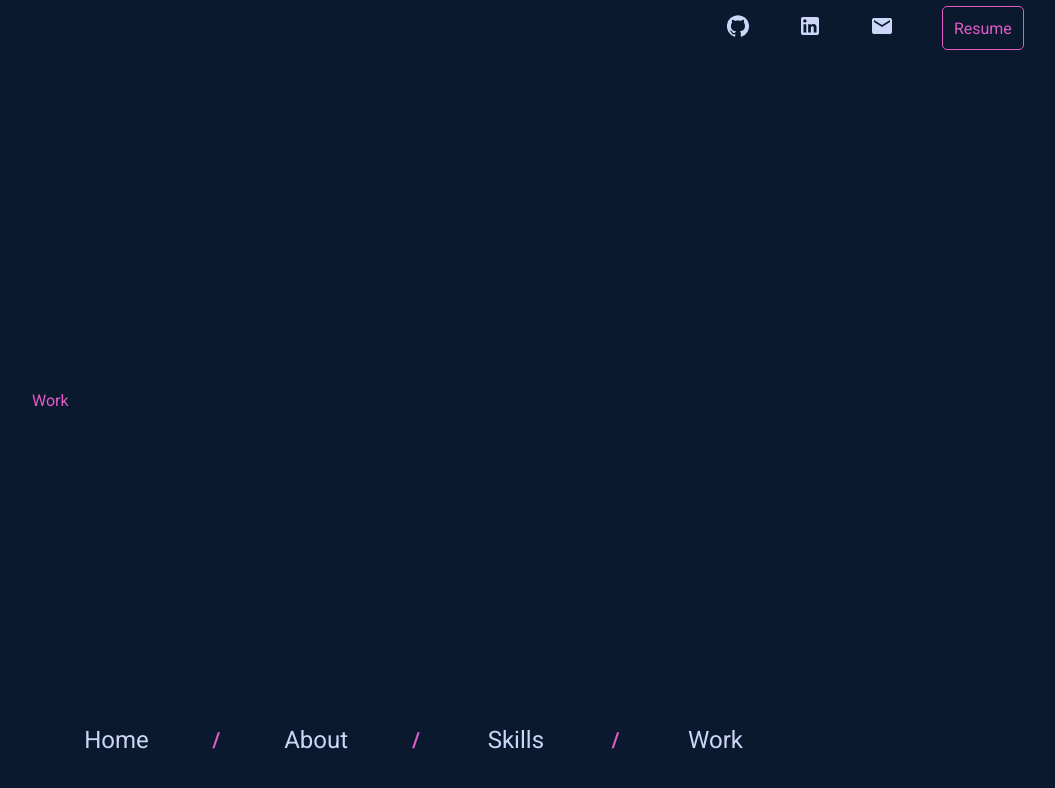
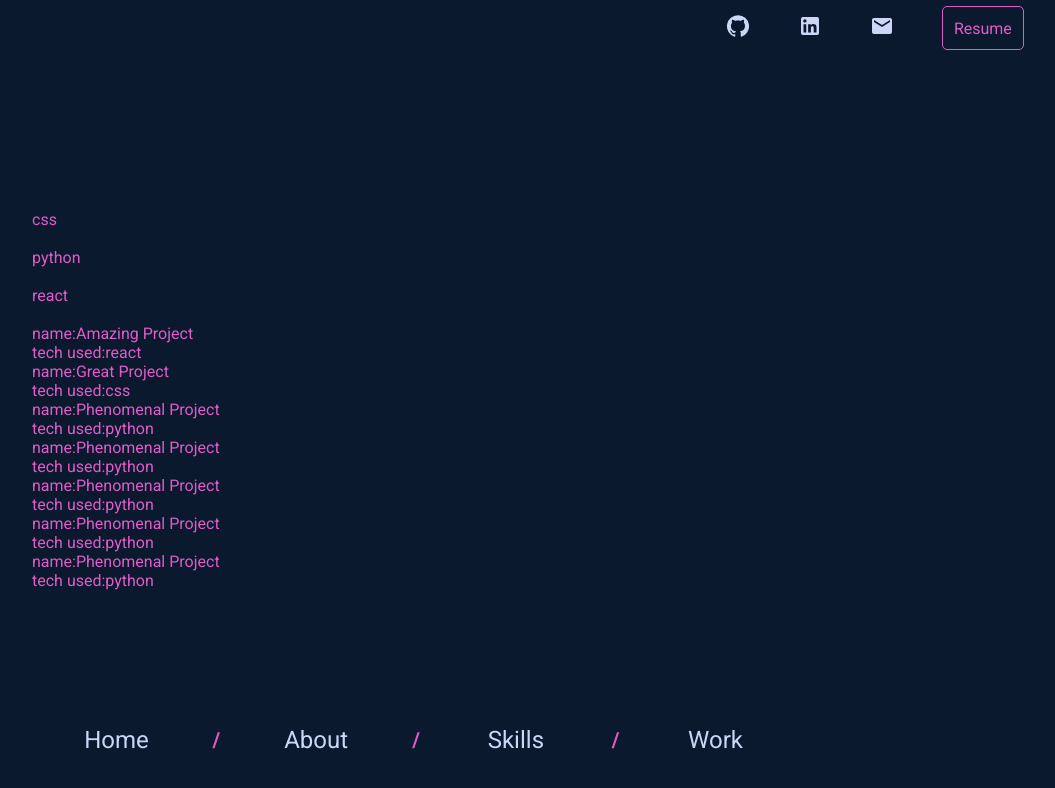
Before and after one commit to treneff/portfolio-react, a React (Create React App) app: page /work in a window 1280 px wide. Shown: the top 788 px of the page, without its empty margins (224-1279 px from the left). Built offline with nearby package versions, Linux system fonts and the light colour scheme.

Commit message:
added project section and project filter]

```diff
--- /dev/null
+++ b/src/components/Project.js
@@ -0,0 +1,5 @@
+const Project = ({name,technology}) => {
+    return <li>name:{name}<br></br>tech used:{technology}</li>;
+};
+
+export default Project;
--- /dev/null
+++ b/src/components/ProjectList.js
@@ -0,0 +1,38 @@
+import Project from './Project';
+import { useState } from 'react';
+const allProjects =[
+    { name: 'Amazing Project', technology: 'react', index: 1 },
+    { name: 'Great Project', technology: 'css', index: 2 },
+    { name: 'Phenomenal Project', technology: 'python', index: 4 },
+    { name: 'Phenomenal Project', technology: 'python', index: 5 },
+    { name: 'Phenomenal Project', technology: 'python', index: 6 },
+    { name: 'Phenomenal Project', technology: 'python', index: 7 },
+    { name: 'Phenomenal Project', technology: 'python', index: 8 },
+]
+const ProjectList = () => {
+    //define a state to hold all projects in an array
+    const [projectsToDisplay, setProjectsToDisplay] = useState(allProjects);
+    const filterProjects = (event) =>{
+        console.log(projectsToDisplay)
+        const newProjectsToDisplay = allProjects.filter((project) =>{
+            return project.technology === event.target.innerHTML
+        })
+        setProjectsToDisplay(newProjectsToDisplay)
+    }
+
+    const projects = projectsToDisplay.map((project) => {
+        return <Project key={project.index} name={project.name} technology={project.technology} />;
+    });
+
+
+    return (
+        <>
+            <div onClick={filterProjects} >css</div>
+            <div onClick={filterProjects} >python</div>
+            <div onClick={filterProjects} >react</div>
+            <ul>{projects}</ul>
+        </>
+    );
+};
+
+export default ProjectList;
--- a/src/components/Work.js
+++ b/src/components/Work.js
@@ -1,7 +1,11 @@
-import React from 'react';
+import ProjectList from './ProjectList';
 
 const Work = () => {
-    return <section>Work</section>;
+    return (
+        <section>
+            <ProjectList />
+        </section>
+    );
 };
 
 export default Work;
```
